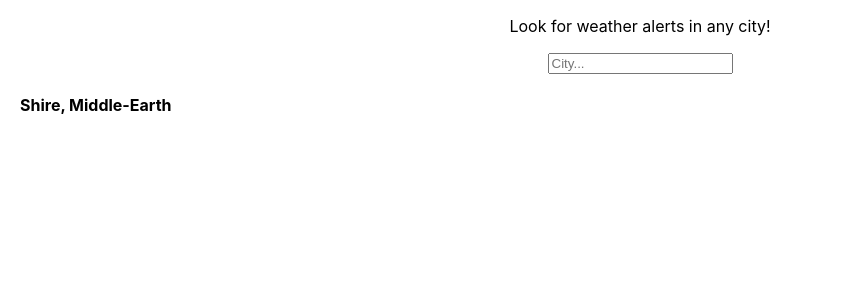
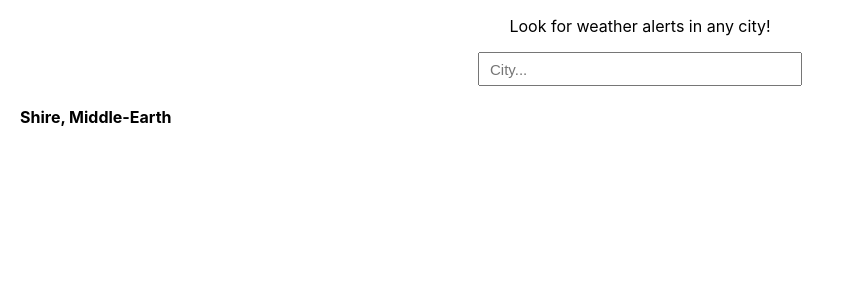
Before and after one commit to Holdmedve/hailstorm-alert, a React (Create React App) app in the folder client/: page / in a window 1280 px wide. Shown: the top 300 px of the page, without its empty margins (0-845 px from the left). Built offline with nearby package versions, Linux system fonts and the light colour scheme.

Commit message:
💄 Let search suggestions overlap

```diff
--- a/client/src/Components/CitySearch.css
+++ b/client/src/Components/CitySearch.css
@@ -1,8 +1,28 @@
 .suggestion {
     border: 1px solid white;
     padding: 1px 10px;
+    background-color: rgb(233, 233, 233);
+    text-align: left;
 }
 
 .suggestion:hover {
     border: 1px solid #030202;
+    cursor: pointer;
 }
+
+.search-suggestions {
+    position: absolute;
+    z-index: 1;
+    left: 0;
+    right: 0;
+    margin-left: auto;
+    margin-right: auto;
+    width: 300px;
+}
+
+.searchbar {
+    width: 300px;
+    height: 10px;
+    padding: 10px;
+    font-size: 15px;
+}
--- a/client/src/Components/CitySearch.js
+++ b/client/src/Components/CitySearch.js
@@ -73,7 +73,7 @@
                 onFocus={handleInput}
                 onBlur={handleBlur}
             />
-            <div>
+            <div className="search-suggestions">
                 {suggestions.map((suggestion) => {
                     return (
                         <div
--- a/client/src/Components/CityWeather.js
+++ b/client/src/Components/CityWeather.js
@@ -7,7 +7,7 @@
     console.log(props.cityData);
     console.log(props.cityData.alerts);
 
-    return (<div>
+    return (<div className="city-weather">
         <h4 className="city-header">{`${ props.cityData.name }, ${ props.cityData.country }`}</h4>
 
         {props.cityData.alerts.map((alert, idx) => {
```
Also changed, not shown: client/src/Components/CityWeather.css (line endings or trailing spaces).
